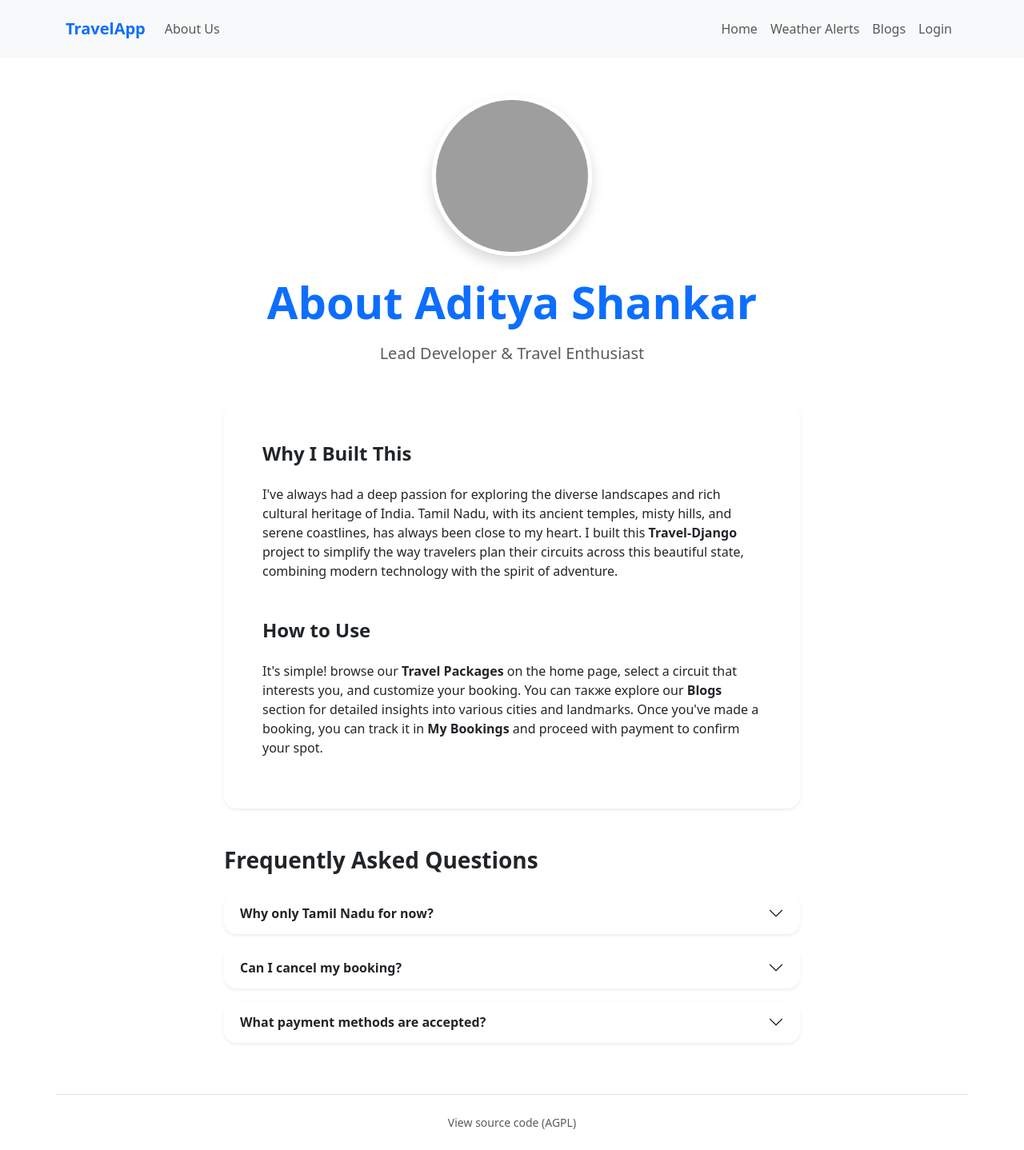
After one commit to AdityaShankar1/Travel-Django, a Django app: page /about-us/ in a window 1280 px wide. The commit adds this page. Shown: the whole page at 80% size. Run offline with Django 5.2, Linux system fonts and the light colour scheme; grey boxes are pictures that could not be loaded.

Commit message:
Final feature polish: Add payment selection, About Us page, seasonal warnings, and AGPL attribution

```diff
--- a/bookings/models.py
+++ b/bookings/models.py
@@ -63,6 +63,8 @@ class Booking(models.Model):
     start_date = models.DateField()
     duration_days = models.PositiveIntegerField(default=2)
     is_confirmed = models.BooleanField(default=False)
+    is_paid = models.BooleanField(default=False)
+    payment_method = models.CharField(max_length=50, null=True, blank=True)
     created_at = models.DateTimeField(auto_now_add=True)
 
     def calculate_total_price(self):
--- a/bookings/views.py
+++ b/bookings/views.py
@@ -52,10 +52,29 @@ def my_bookings(request):
 
 @login_required
 def cancel_booking(request, booking_id):
-    """Cancels a booking if it belongs to the user."""
+    """Cancels a booking if it belongs to the user and hasn't been paid yet."""
     booking = get_object_or_404(Booking, id=booking_id, user=request.user)
-    booking.delete()
+    if not booking.is_paid:
+        booking.delete()
     return redirect('my_bookings')
+
+
+@login_required
+def process_payment(request, booking_id):
+    """Processes payment for a booking."""
+    booking = get_object_or_404(Booking, id=booking_id, user=request.user)
+    if request.method == 'POST':
+        payment_method = request.POST.get('payment_method')
+        if payment_method:
+            booking.is_paid = True
+            booking.payment_method = payment_method
+            booking.save()
+    return redirect('my_bookings')
+
+
+def about_us(request):
+    """Renders the About Us page."""
+    return render(request, 'about_us.html')
 
 
 # --- API ViewSets ---
--- a/config/urls.py
+++ b/config/urls.py
@@ -9,6 +9,8 @@ from bookings.views import (
     create_booking,
     my_bookings, # Now this will work because we added it above
     cancel_booking,
+    process_payment,
+    about_us,
     BookingViewSet,
     PlaceViewSet,
     CircuitViewSet,
@@ -28,6 +30,8 @@ urlpatterns = [
     path('chat/', chat_view, name='chat'),
     path('my-bookings/', my_bookings, name='my_bookings'),
     path('cancel-booking/<int:booking_id>/', cancel_booking, name='cancel_booking'),
+    path('process-payment/<int:booking_id>/', process_payment, name='process_payment'),
+    path('about-us/', about_us, name='about_us'),
     path('book/<int:package_id>/', create_booking, name='create_booking'),
     path('accounts/', include('django.contrib.auth.urls')),
     path('api/', include(router.urls)),
--- /dev/null
+++ b/templates/about_us.html
@@ -0,0 +1,94 @@
+{% extends 'base.html' %}
+
+{% block content %}
+<div class="container mt-5">
+    <div class="row justify-content-center">
+        <div class="col-md-8 text-center">
+            <div class="mb-4">
+                <img src="/media/profile_pic.png" alt="Aditya Shankar" class="rounded-circle shadow"
+                    style="width: 200px; height: 200px; object-fit: cover; border: 5px solid white;">
+            </div>
+            <h1 class="display-4 fw-bold text-primary mb-3">About Aditya Shankar</h1>
+            <p class="lead text-muted mb-5">Lead Developer & Travel Enthusiast</p>
+
+            <div class="card border-0 shadow-sm rounded-4 text-start mb-5">
+                <div class="card-body p-5">
+                    <h2 class="h4 fw-bold mb-4">Why I Built This</h2>
+                    <p>I've always had a deep passion for exploring the diverse landscapes and rich cultural heritage of
+                        India. Tamil Nadu, with its ancient temples, misty hills, and serene coastlines, has always been
+                        close to my heart. I built this <strong>Travel-Django</strong> project to simplify the way
+                        travelers plan their circuits across this beautiful state, combining modern technology with the
+                        spirit of adventure.</p>
+
+                    <h2 class="h4 fw-bold mt-5 mb-4">How to Use</h2>
+                    <p>It's simple! browse our <strong>Travel Packages</strong> on the home page, select a circuit that
+                        interests you, and customize your booking. You can также explore our <strong>Blogs</strong>
+                        section for detailed insights into various cities and landmarks. Once you've made a booking, you
+                        can track it in <strong>My Bookings</strong> and proceed with payment to confirm your spot.</p>
+                </div>
+            </div>
+
+            <div class="text-start">
+                <h2 class="h3 fw-bold mb-4">Frequently Asked Questions</h2>
+                <div class="accordion" id="faqAccordion">
+                    <div class="accordion-item border-0 mb-3 shadow-sm rounded-4 overflow-hidden">
+                        <h2 class="accordion-header">
+                            <button class="accordion-button collapsed fw-bold" type="button" data-bs-toggle="collapse"
+                                data-bs-target="#collapseOne">
+                                Why only Tamil Nadu for now?
+                            </button>
+                        </h2>
+                        <div id="collapseOne" class="accordion-collapse collapse" data-bs-parent="#faqAccordion">
+                            <div class="accordion-body text-muted">
+                                We're starting with Tamil Nadu to ensure we provide the most detailed and curated
+                                experience possible. However, we're already working on expanding to other states
+                                shortly!
+                            </div>
+                        </div>
+                    </div>
+                    <div class="accordion-item border-0 mb-3 shadow-sm rounded-4 overflow-hidden">
+                        <h2 class="accordion-header">
+                            <button class="accordion-button collapsed fw-bold" type="button" data-bs-toggle="collapse"
+                                data-bs-target="#collapseTwo">
+                                Can I cancel my booking?
+                            </button>
+                        </h2>
+                        <div id="collapseTwo" class="accordion-collapse collapse" data-bs-parent="#faqAccordion">
+                            <div class="accordion-body text-muted">
+                                Yes, you can cancel any booking as long as the payment hasn't been processed. Once paid,
+                                the booking is finalized and cannot be cancelled through the app.
+                            </div>
+                        </div>
+                    </div>
+                    <div class="accordion-item border-0 mb-3 shadow-sm rounded-4 overflow-hidden">
+                        <h2 class="accordion-header">
+                            <button class="accordion-button collapsed fw-bold" type="button" data-bs-toggle="collapse"
+                                data-bs-target="#collapseThree">
+                                What payment methods are accepted?
+                            </button>
+                        </h2>
+                        <div id="collapseThree" class="accordion-collapse collapse" data-bs-parent="#faqAccordion">
+                            <div class="accordion-body text-muted">
+                                We currently support Credit/Debit Cards, UPI, and Net Banking for a seamless checkout
+                                experience.
+                            </div>
+                        </div>
+                    </div>
+                </div>
+            </div>
+        </div>
+    </div>
+</div>
+
+<style>
+    .rounded-4 {
+        border-radius: 1rem !important;
+    }
+
+    .accordion-button:not(.collapsed) {
+        background-color: rgba(13, 110, 253, 0.05);
+        color: var(--bs-primary);
+    }
+</style>
+<script src="https://cdn.jsdelivr.net/npm/bootstrap@5.3.0/dist/js/bootstrap.bundle.min.js"></script>
+{% endblock %}
--- a/templates/base.html
+++ b/templates/base.html
@@ -12,7 +12,10 @@
 <body>
     <nav class="navbar navbar-expand-lg navbar-light bg-light p-3">
         <div class="container">
-            <a class="navbar-brand" href="{% url 'home' %}">TravelApp</a>
+            <a class="navbar-brand fw-bold text-primary" href="{% url 'home' %}">TravelApp</a>
+            <div class="navbar-nav me-auto">
+                <a class="nav-link" href="{% url 'about_us' %}">About Us</a>
+            </div>
             <div class="navbar-nav">
                 <a class="nav-link" href="{% url 'home' %}">Home</a>
                 <a class="nav-link" href="{% url 'weather_dashboard' %}">Weather Alerts</a>
@@ -29,6 +32,12 @@
     <main class="container mt-4">
         {% block content %}{% endblock %}
     </main>
+    <footer class="container mt-5 py-4 border-top">
+        <div class="text-center text-muted small">
+            <a href="https://github.com/AdityaShankar1/Travel-Django" target="_blank" rel="noopener noreferrer"
+                class="text-decoration-none text-muted">View source code (AGPL)</a>
+        </div>
+    </footer>
 </body>
 
 </html>
```
Also changed, not shown: bookings/templates/bookings/create_booking.html (+36 -0 lines), bookings/templates/bookings/my_bookings.html (+21 -5 lines), bookings/migrations/0005_booking_is_paid_booking_payment_method.py (added).
